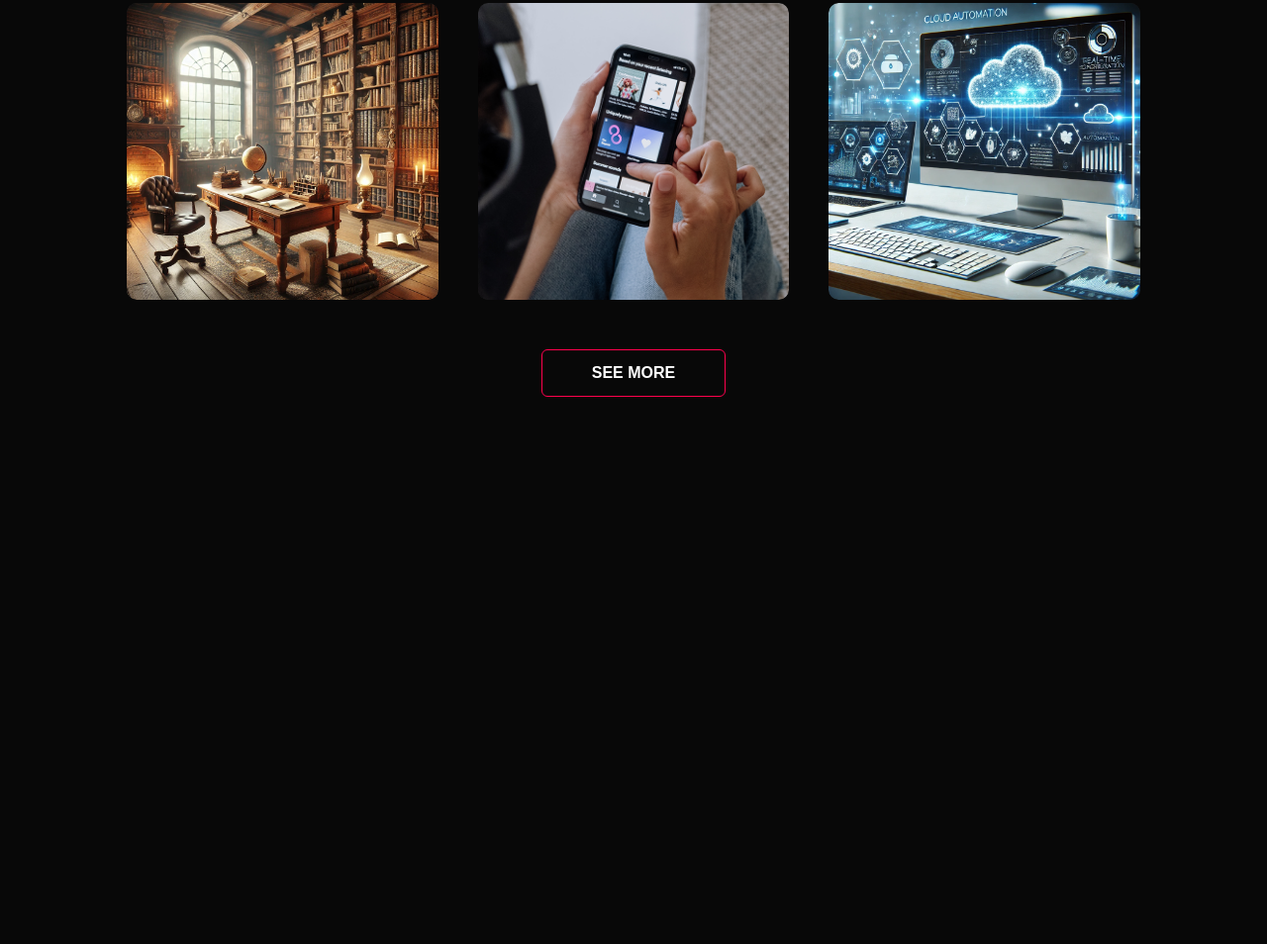
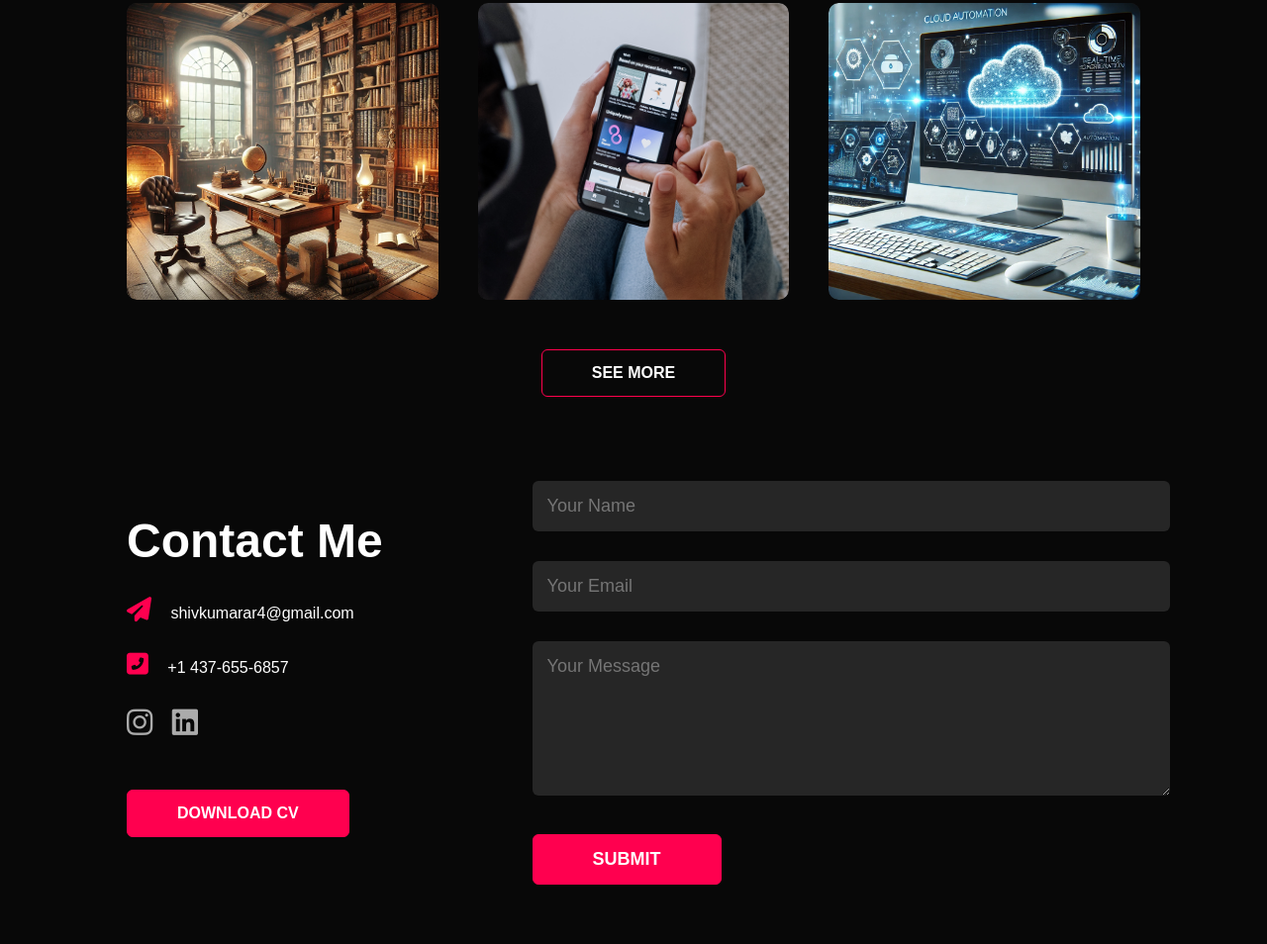
Before and after one commit to shiv292222/PW, a plain HTML site: page index.html in a window 1280 px wide. Shown: the part 2500-3454 px from the top of the page at 99% size. Before the commit the page ends 2961 px from the top, so only its background shows below. Drawn offline with Linux system fonts and the light colour scheme.

Commit message:
Contact sec added

```diff
--- a/index.html
+++ b/index.html
@@ -202,6 +202,37 @@
         </div>
     </div>
 
+    <!-- ----------contact------------- --><!-- ----------contact------------- --><!-- ----------contact------------- --><!-- ----------contact------------- -->
+
+
+    <div id="contact">
+        <div class="container">
+            <div class="row">
+                <div class="contact-left">
+                    <h1 class="sub-title">Contact Me</h1>
+                    <p><i class="fas fa-paper-plane"></i> shivkumarar4@gmail.com</p>
+                    <p><i class="fas fa-phone-square-alt"></i> +1 437-655-6857</p>
+                    <div class="social-icons">
+                        <a href="https://www.instagram.com/shivkumararora55/"><i class="fab fa-instagram"></i></a>
+                        <a href="https://www.linkedin.com/in/shivkumararora/"><i class="fab fa-linkedin"></i></a>
+                    </div>
+                    <a href="images/Resume.pdf" download class="btn btn2">Download CV</a>
+                </div>
+                <div class="contact-right">
+                    <form name="submit-to-google-sheet">
+                        <input type="text" name="Name" placeholder="Your Name" required>
+                        <input type="email" name="Email" placeholder="Your Email" required>
+                        <textarea name="Message" rows="6" placeholder="Your Message"></textarea>
+                        <button type="submit" class="btn btn2">Submit</button>
+                    </form>
+                    <span id="msg"></span>
+                </div>
+            </div>
+        </div>
+    </div>
+
+
+
 
     <!-- CHANGES BY MY OWN Modal for dynamically loading portfolio details -->
     <div id="portfolio-modal" class="modal">
--- a/style.css
+++ b/style.css
@@ -601,3 +601,62 @@ nav ul li a:hover::after{
     background-color: #ff004f;
     color: #fff;
 }
+
+/* <!-- ----------contact------------- --><!-- ----------contact------------- --><!-- ----------contact------------- --><!-- ----------contact------------- --> */
+
+/* ---------contact-------- */
+.contact-left{
+    flex-basis: 35%;
+}
+.contact-right{
+    flex-basis: 60%;
+}
+.contact-left p{
+    margin-top: 30px;
+}
+.contact-left p i{
+    color: #ff004f;
+    margin-right: 15px;
+    font-size: 25px;
+}
+.social-icons{
+    margin-top: 30px;
+}
+.social-icons a{
+    text-decoration: none;
+    font-size: 30px;
+    margin-right: 15px;
+    color: #ababab;
+    display: inline-block;
+    transition: transform 0.5s;
+}
+.social-icons a:hover{
+    color: #ff004f;
+    transform: translateY(-5px);
+}
+.btn.btn2{
+    display: inline-block;
+    background: #ff004f;
+}
+.contact-right form{
+    width: 100%;
+}
+form input, form textarea{
+    width: 100%;
+    border: 0;
+    outline: none;
+    background: #262626;
+    padding: 15px;
+    margin: 15px 0;
+    color: #fff;
+    font-size: 18px;
+    border-radius: 6px;
+}
+form .btn2{
+    padding: 14px 60px;
+    font-size: 18px;
+    margin-top: 20px;
+    cursor: pointer;
+}
+
+/* -----------------css for small screens--------- */
```
Also changed, not shown: 1 other file.
